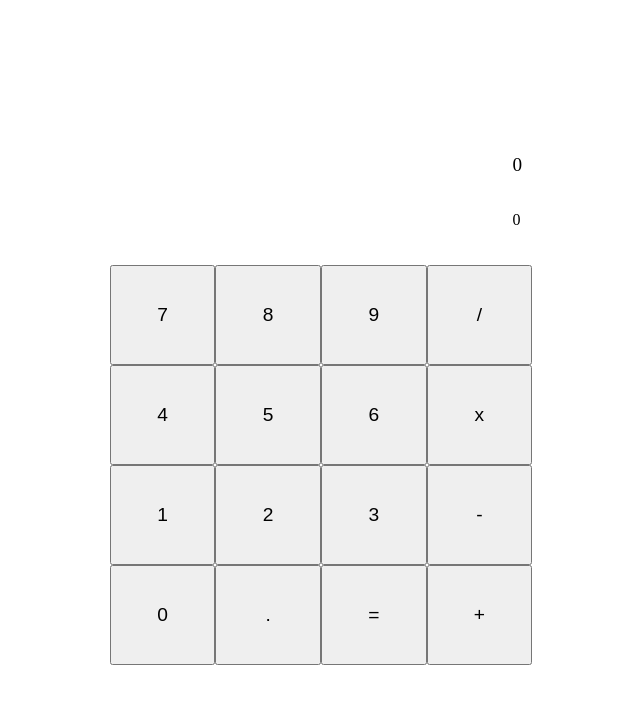
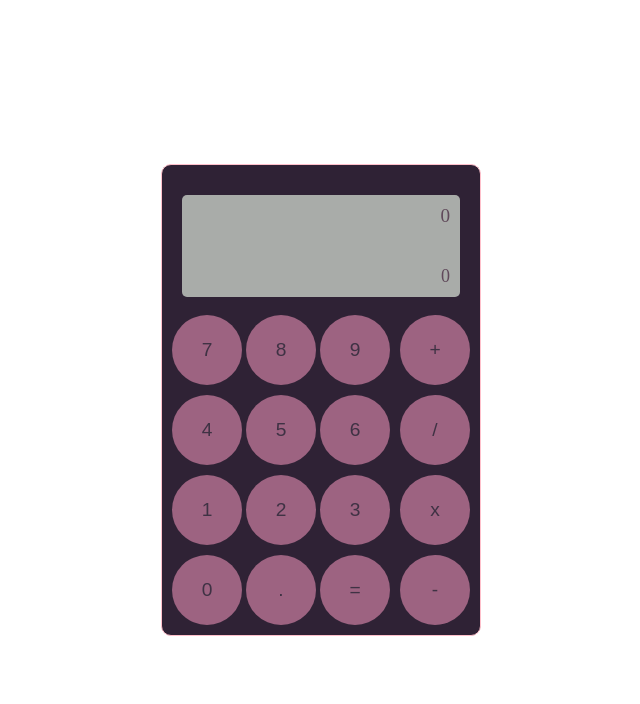
Before and after one commit to RodTiU/05-calculator, a plain HTML site: page index.html in a window 1280 px wide. Shown: the whole page, without its empty margins (319-959 px from the left). Drawn offline with Linux system fonts and the light colour scheme.

Commit message:
Refactor html

```diff
--- a/index.html
+++ b/index.html
@@ -9,30 +9,43 @@
   <body>
     <div class="container">
       <div class="results">
-        <p class="result-display">0</p>
-        <p class="values-input">0</p>
+        <p class="display-result">0</p>
+        <p class="display-values">0</p>
       </div>
-      <div class="top-buttons"></div>
-      <div class="basic-buttons">
-        <div class="input-numbers-operations">
-          <button class="numbers buttons">0</button>
-          <button class="numbers buttons">.</button>
-          <button class="operations buttons">=</button>
-          <button class="operations buttons">+</button>
-          <button class="numbers buttons">1</button>
-          <button class="numbers buttons">2</button>
-          <button class="numbers buttons">3</button>
-          <button class="operations buttons">-</button>
-          <button class="numbers buttons">4</button>
-          <button class="numbers buttons">5</button>
-          <button class="numbers buttons">6</button>
-          <button class="operations buttons">x</button>
-          <button class="numbers buttons">7</button>
-          <button class="numbers buttons">8</button>
-          <button class="numbers buttons">9</button>
-          <button class="operations buttons">/</button>
+      <div class="buttons">
+        <div class="top"></div>
+        <div class="input-numbers">
+          <div class="main-buttons">
+            <div class="zero">
+              <button class="number" data-number="0">0</button>
+              <button class="operation">.</button>
+              <button class="operation">=</button>
+            </div>
+            <div class="third-number-row">
+              <button class="number" data-number="1">1</button>
+              <button class="number" data-number="2">2</button>
+              <button class="number" data-number="3">3</button>
+            </div>
+            <div class="second-number-row">
+              <button class="number" data-number="4">4</button>
+              <button class="number" data-number="5">5</button>
+              <button class="number" data-number="6">6</button>
+            </div>
+            <div class="first-number-row">
+              <button class="number" data-number="7">7</button>
+              <button class="number" data-number="8">8</button>
+              <button class="number" data-number="9">9</button>
+            </div>
+          </div>
+          <div class="sidebar">
+            <button class="operation">-</button>
+            <button class="operation">x</button>
+            <button class="operation">/</button>
+            <button class="operation">+</button>
+          </div>
         </div>
       </div>
     </div>
+    <script src="./main.js"></script>
   </body>
 </html>
--- a/main.js
+++ b/main.js
@@ -23,3 +23,11 @@ const operator = (operation, numbers) => {
     return divide(...numbers);
   }
 };
+
+// Dom interaction
+const buttons = document.querySelectorAll("button");
+buttons.forEach((button) => {
+  button.addEventListener("click", (e) => {
+    console.log(e.target);
+  });
+});
--- a/styles.css
+++ b/styles.css
@@ -8,43 +8,51 @@ body {
   margin: 0;
 }
 .container {
-  display: flex;
-  flex-direction: column;
-  justify-content: center;
-  align-items: center;
-  gap: 10px;
-  width: 33vw;
-  height: 80vh;
+  background-color: #2f2235;
+  padding: 10px;
+  border: solid 1px pink;
+  border-radius: 10px;
 }
 .results {
-  display: flex;
-  flex-direction: column;
-  align-self: flex-end;
-  padding-right: 10px;
+  background-color: #a9aca9;
+  color: #60495a;
+  border-radius: 5px;
+  margin: 10px;
 }
-.result-display {
+.display-result {
   font-size: larger;
 }
-.values-input {
-  font-size: medium;
+.display-values {
+  font-size: large;
 }
-.container .basic-buttons {
+.display-result,
+.display-values {
+  text-align: end;
+  /* color: #a9aca9; */
+  padding: 10px;
+}
+.input-numbers {
   display: flex;
-  flex-direction: row;
+  gap: 10px;
 }
-.container .basic-buttons .input-numbers-operations {
+.input-numbers .main-buttons {
   display: flex;
-  flex-wrap: wrap-reverse;
+  flex-direction: column-reverse;
 }
-.container .basic-buttons .sidebar-right {
+.input-numbers .sidebar {
   display: flex;
-  flex-direction: column;
+  flex-direction: column-reverse;
 }
-.container .bottom-options {
-  display: flex;
+.input-numbers .main-buttons,
+.input-numbers .sidebar {
+  gap: 10px;
 }
 button {
-  width: calc(33vw / 4);
-  height: calc(50vh / 4);
+  height: 70px;
+  width: 70px;
+  border-radius: 50%;
+  border: none;
+  background-color: #9d6381;
+  color: #3f3244;
   font-size: larger;
 }
```
